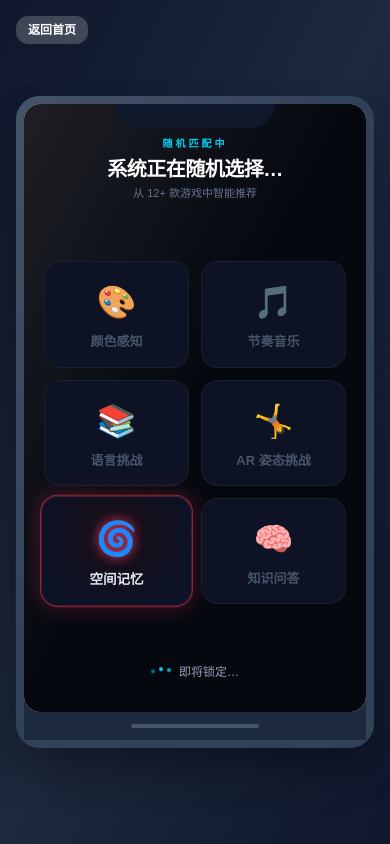
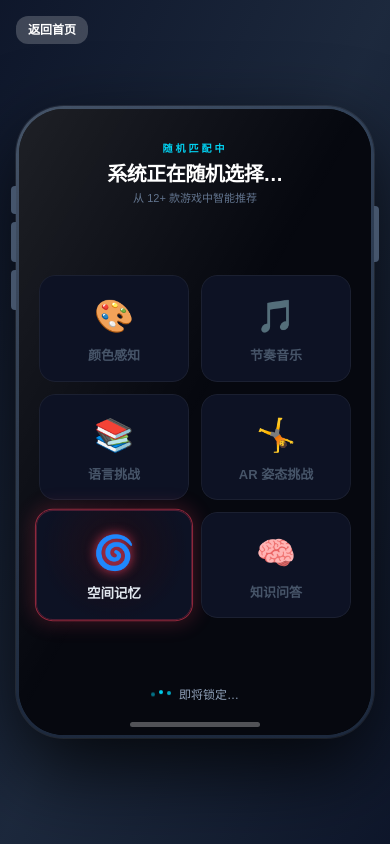
Before and after one commit to bobccmba-hash/Product-iteration-list, a Next.js app: page /terminal/game-select in a window 390 px wide. Built offline with nearby package versions, Linux system fonts and the light colour scheme.

Commit message:
fix: 修复 hydration 错误，优化 iPhone 手机外壳，版本升至 0.1.1

```diff
--- a/app/terminal/game-select/page.tsx
+++ b/app/terminal/game-select/page.tsx
@@ -38,17 +38,22 @@ function Inner() {
 
   const [phase, setPhase] = useState<Phase>('bg-flow')
   const [isSlowing, setIsSlowing] = useState(false)
-  const [cards] = useState(() => {
-    const shuffled = [...ALL_GAMES].sort(() => Math.random() - 0.5)
-    return shuffled.slice(0, 6)
-  })
+  const [cards, setCards] = useState<typeof ALL_GAMES>(() => ALL_GAMES.slice(0, 6))
   const [visibleCards, setVisibleCards] = useState<number[]>([])
   const [highlightIdx, setHighlightIdx] = useState<number | null>(null)
   const [finalIdx, setFinalIdx] = useState<number | null>(null)
   const [progress, setProgress] = useState(0)
   const timerRef = useRef<ReturnType<typeof setTimeout> | null>(null)
 
-  const [bgParticles] = useState(() =>
+  const [bgParticles, setBgParticles] = useState<Array<{
+    id: number; game: typeof ALL_GAMES[0]; x: number; y: number; dur: number; delay: number; opacity: number
+  }>>([])
+
+  // 客户端初始化随机值，避免 SSR hydration 不匹配
+  useEffect(() => {
+    const shuffled = [...ALL_GAMES].sort(() => Math.random() - 0.5)
+    setCards(shuffled.slice(0, 6))
+    setBgParticles(
       Array.from({ length: BG_COUNT }, (_, i) => ({
         id: i,
         game: ALL_GAMES[i % ALL_GAMES.length],
@@ -59,8 +64,10 @@ function Inner() {
         opacity: Math.random() * 0.22 + 0.06,
       }))
     )
+  }, [])
 
   useEffect(() => {
+    if (cards.length === 0) return
     timerRef.current = setTimeout(() => {
       setPhase('gathering')
       cards.forEach((_, i) => {
@@ -68,7 +75,7 @@ function Inner() {
       })
     }, 1400)
     return () => { if (timerRef.current) clearTimeout(timerRef.current) }
-  }, [])
+  }, [cards])
 
   useEffect(() => {
     if (visibleCards.length === 6) {
--- a/components/PhoneFrame.tsx
+++ b/components/PhoneFrame.tsx
@@ -8,29 +8,41 @@ interface PhoneFrameProps {
 export function PhoneFrame({ children, className = '' }: PhoneFrameProps) {
   return (
     <div className={`flex min-h-screen items-center justify-center bg-gradient-to-br from-slate-900 via-slate-800 to-slate-900 px-4 py-8 ${className}`}>
-      {/* 外层手机壳 */}
+      {/* iPhone 外壳 */}
       <div className="relative w-full max-w-sm">
-        {/* 手机壳阴影 */}
-        <div className="absolute inset-0 rounded-3xl bg-gradient-to-br from-slate-700 to-slate-900 shadow-2xl" />
 
-        {/* 手机壳边框 */}
-        <div className="relative rounded-3xl border-8 border-slate-700 bg-slate-800 shadow-2xl">
-          {/* 顶部刘海 */}
-          <div className="absolute left-1/2 top-0 z-20 h-6 w-40 -translate-x-1/2 rounded-b-3xl bg-slate-900" />
+        {/* 左侧按钮组 */}
+        <div className="absolute -left-[5px] top-[80px] z-10 flex flex-col gap-2">
+          {/* 静音键 */}
+          <div className="h-7 w-[5px] rounded-l-sm bg-slate-600" />
+          {/* 音量+ */}
+          <div className="h-10 w-[5px] rounded-l-sm bg-slate-600" />
+          {/* 音量- */}
+          <div className="h-10 w-[5px] rounded-l-sm bg-slate-600" />
+        </div>
 
-          {/* 屏幕内容区域 - 可滚动 */}
-          <div className="relative aspect-[9/16] overflow-y-auto overflow-x-hidden rounded-2xl bg-white">
-            {children}
-          </div>
+        {/* 右侧电源键 */}
+        <div className="absolute -right-[5px] top-[100px] z-10 h-14 w-[5px] rounded-r-sm bg-slate-600" />
 
-          {/* 底部指示条 */}
-          <div className="flex justify-center bg-slate-800 px-4 py-3">
-            <div className="h-1 w-32 rounded-full bg-slate-600" />
+        {/* 手机壳主体 */}
+        <div className="relative rounded-[3rem] bg-gradient-to-b from-slate-700 to-slate-800 p-[3px] shadow-[0_0_0_1px_rgba(255,255,255,0.08),0_30px_80px_rgba(0,0,0,0.8)]">
+          {/* 内边框 */}
+          <div className="relative overflow-hidden rounded-[2.8rem] bg-black">
+
+            {/* 屏幕内容区域 - 撑满整个手机 */}
+            <div className="relative aspect-[9/16] overflow-y-auto overflow-x-hidden">
+              {children}
+            </div>
+
+            {/* 底部 Home Indicator - 悬浮在内容上方 */}
+            <div className="absolute bottom-0 left-0 right-0 flex justify-center pb-2 pt-1 pointer-events-none">
+              <div className="h-[5px] w-[130px] rounded-full bg-white/30" />
+            </div>
           </div>
         </div>
 
-        {/* 手机壳高光 */}
-        <div className="pointer-events-none absolute inset-0 rounded-3xl bg-gradient-to-br from-white/10 via-transparent to-transparent" />
+        {/* 高光反射 */}
+        <div className="pointer-events-none absolute inset-0 rounded-[3rem] bg-gradient-to-br from-white/10 via-transparent to-transparent" />
       </div>
     </div>
   )
--- a/package.json
+++ b/package.json
@@ -1,6 +1,6 @@
 {
   "name": "ai-platform",
-  "version": "0.1.0",
+  "version": "0.1.1",
   "private": true,
   "main": "electron/main.cjs",
   "scripts": {
```
Lines whose indentation alone changed are shown as unchanged.
